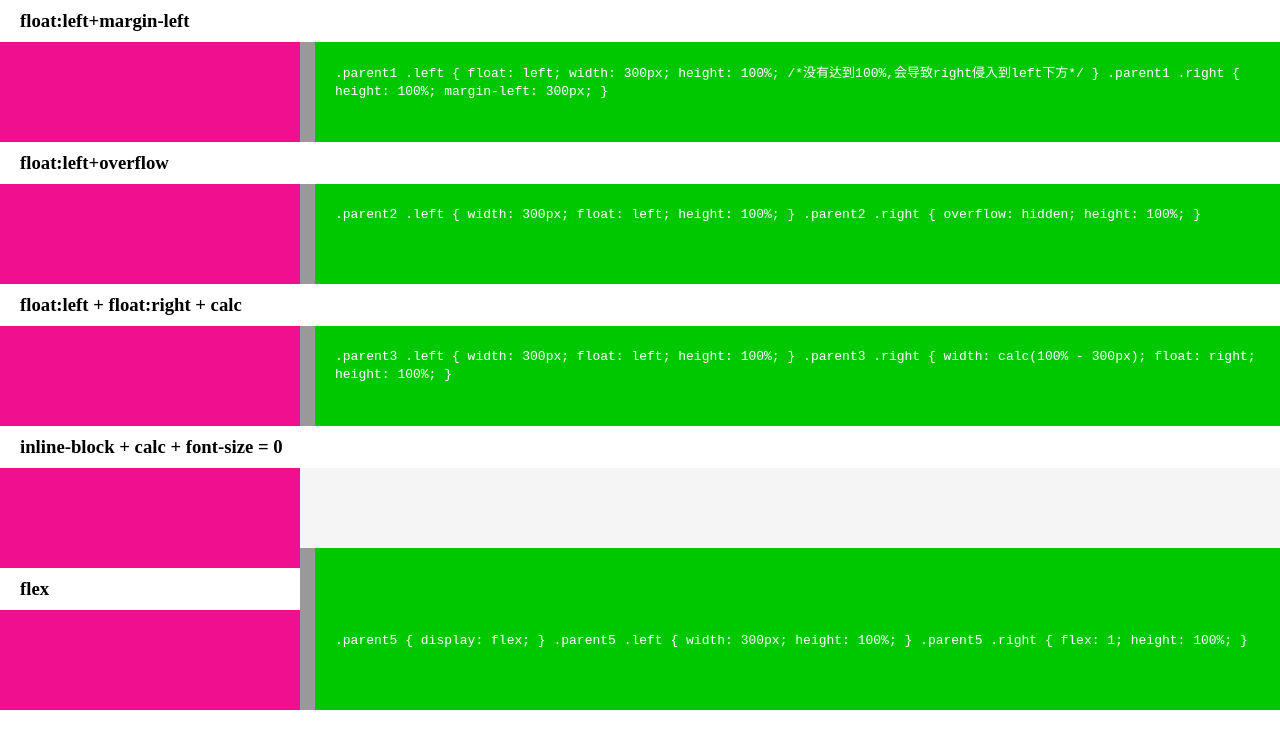
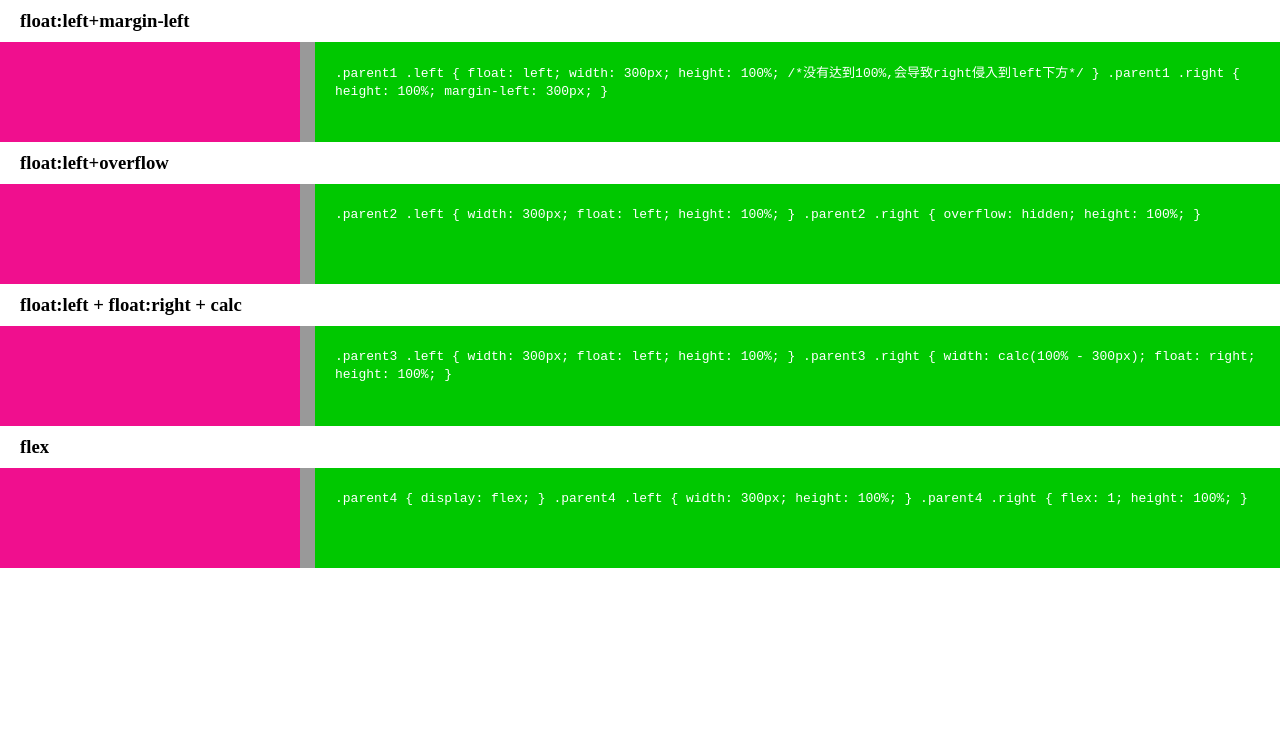
Before and after one commit to guohejun/selection, a website built with webpack: page static/layout_two_columns.html in a window 1280 px wide. Built offline with nearby package versions, Linux system fonts and the light colour scheme.

Commit message:
两栏布局删除inline-block方案

```diff
--- a/static/layout_two_columns.html
+++ b/static/layout_two_columns.html
@@ -64,27 +64,13 @@
 		}
 		/*parent4*/
 		.parent4 {
-			font-size: 0;
+			display: flex;
 		}
 		.parent4 .left {
-			display: inline-block;
 			width: 300px;
 			height: 100%;
 		}
 		.parent4 .right {
-			display: inline-block;
-			width: calc(100% - 300px);
-			height: 100%;
-		}
-		/*parent5*/
-		.parent5 {
-			display: flex;
-		}
-		.parent5 .left {
-			width: 300px;
-			height: 100%;
-		}
-		.parent5 .right {
 			flex: 1;
 			height: 100%;
 		}
@@ -143,40 +129,19 @@
 			</code>
 		</div>
 	</div>
-	<h3>inline-block + calc + font-size = 0</h3>
+	<h3>flex</h3>
 	<div class="parent parent4">
 		<div class="left"></div>
 		<div class="right">
 			<code>
 				.parent4 {
-				font-size: 0;
+				display: flex;
 				}
 				.parent4 .left {
-				display: inline-block;
 				width: 300px;
 				height: 100%;
 				}
 				.parent4 .right {
-				display: inline-block;
-				width: calc(100% - 300px);
-				height: 100%;
-				}
-			</code>
-		</div>
-	</div>
-	<h3>flex</h3>
-	<div class="parent parent5">
-		<div class="left"></div>
-		<div class="right">
-			<code>
-				.parent5 {
-				display: flex;
-				}
-				.parent5 .left {
-				width: 300px;
-				height: 100%;
-				}
-				.parent5 .right {
 				flex: 1;
 				height: 100%;
 				}
```
